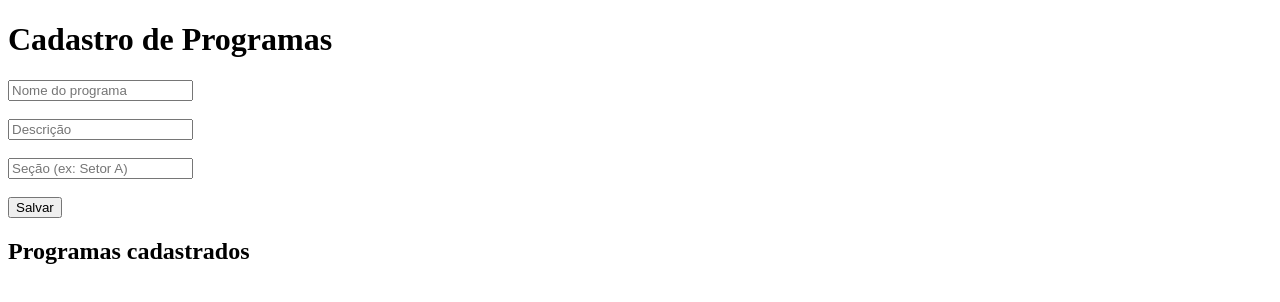
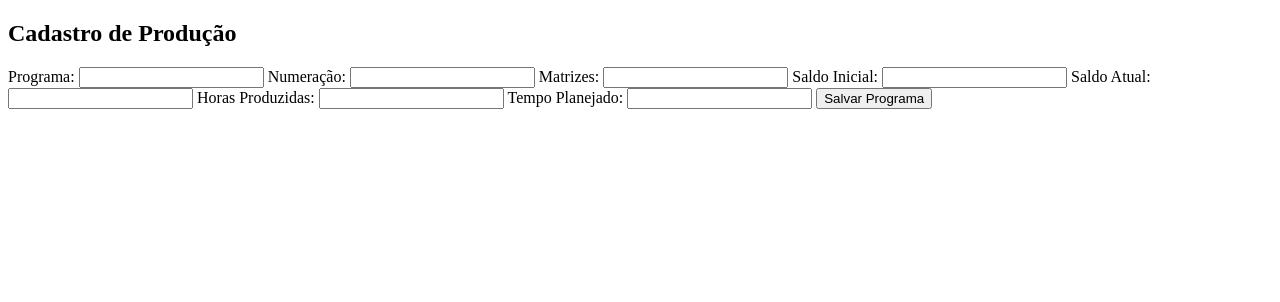
Before and after one commit to Emanuelcs10/producao-calcados, a website: page public/cadastro.html in a window 1280 px wide. Drawn offline with Linux system fonts and the light colour scheme; no server answers.

Commit message:
Update cadastro.html

```diff
--- a/public/cadastro.html
+++ b/public/cadastro.html
@@ -1,19 +1,29 @@
 <!DOCTYPE html>
 <html lang="pt-BR">
 <head>
-  <meta charset="UTF-8">
-  <title>Cadastro de Programas</title>
-  <script src="script.js" defer></script>
+    <meta charset="UTF-8">
+    <title>Controle de Produção</title>
 </head>
 <body>
-  <h1>Cadastro de Programas</h1>
+<h2>Cadastro de Produção</h2>
 
-  <input id="nome" placeholder="Nome do programa"><br><br>
-  <input id="descricao" placeholder="Descrição"><br><br>
-  <input id="secao" placeholder="Seção (ex: Setor A)"><br><br>
-  <button onclick="salvarPrograma()">Salvar</button>
+<label>Programa:</label>
+<input type="text" id="programa">
+<label>Numeração:</label>
+<input type="text" id="numeracao">
+<label>Matrizes:</label>
+<input type="number" id="num_matrizes">
+<label>Saldo Inicial:</label>
+<input type="number" id="saldo_inicial">
+<label>Saldo Atual:</label>
+<input type="number" id="saldo_atual">
+<label>Horas Produzidas:</label>
+<input type="number" id="horas_produzidas">
+<label>Tempo Planejado:</label>
+<input type="number" id="tempo_planejado">
 
-  <h2>Programas cadastrados</h2>
-  <ul id="lista"></ul>
+<button onclick="salvarPrograma()">Salvar Programa</button>
+
+<script src="script.js"></script>
 </body>
 </html>
```
